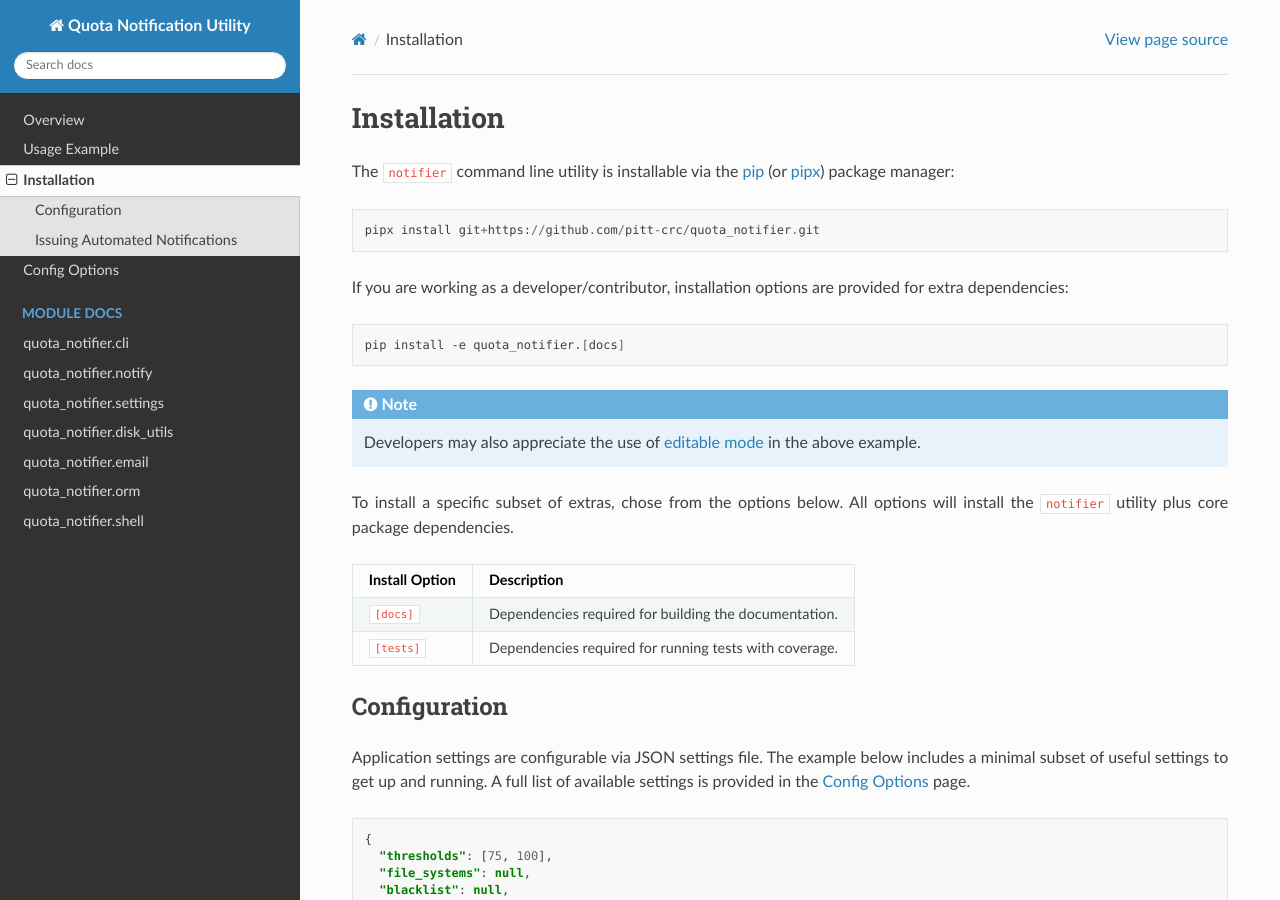
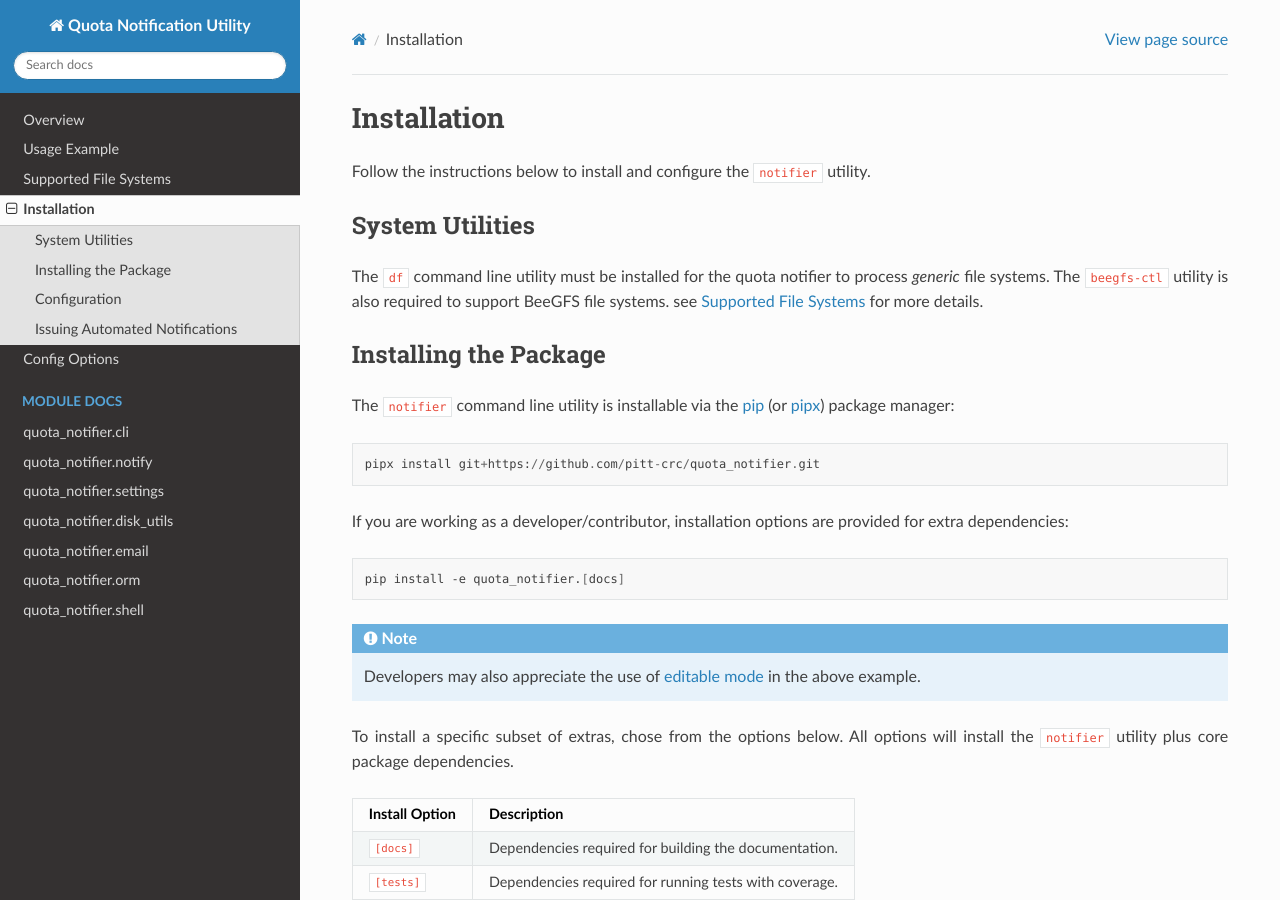
Before and after one commit to pitt-crc/quota_notifier, a Sphinx documentation site: the page built from docs/source/overview/install.rst, in a window 1280 px wide and 900 px high. Built offline with Sphinx 7.4.7 and the Read the Docs theme 2.0.0, drawn with Linux system fonts in a browser that asks for light colours.

Commit message:
Add docs on suppoorted file systems

```diff
--- a/docs/source/index.rst
+++ b/docs/source/index.rst
@@ -8,6 +8,7 @@
 
    Overview<self>
    overview/usage
+   overview/file_systems
    overview/install
    overview/config_options
 
--- a/docs/source/overview/install.rst
+++ b/docs/source/overview/install.rst
@@ -1,5 +1,17 @@
 Installation
 ============
+
+Follow the instructions below to install and configure the ``notifier`` utility.
+
+System Utilities
+----------------
+
+The ``df`` command line utility must be installed for the quota notifier to
+process *generic* file systems. The ``beegfs-ctl`` utility is also required to
+support BeeGFS file systems. see :doc:`file_systems` for more details.
+
+Installing the Package
+----------------------
 
 The ``notifier`` command line utility is installable via the `pip <https://pip.pypa.io/en/stable/>`_
 (or `pipx <https://pypa.github.io/pipx/>`_) package manager:
```
Also changed, not shown: docs/source/overview/file_systems.rst (added, +23 -0 lines).
